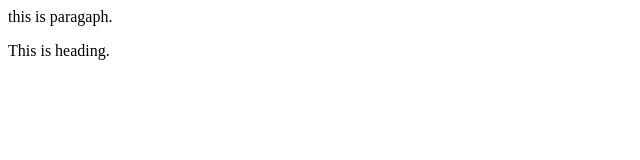
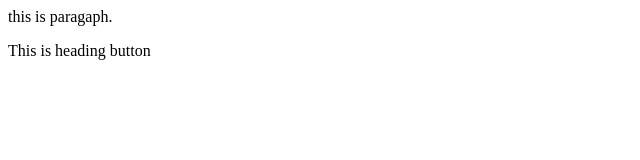
Before and after one commit to jimisha-prajapati/day1, a plain HTML site: page index.html in a window 1280 px wide. Shown: the full height of the page, 0-640 px from the left. Drawn offline with Linux system fonts and the light colour scheme.

```diff
--- a/index.html
+++ b/index.html
@@ -1,2 +1,2 @@
 <p>this is paragaph.</p>
- <h>This is heading.</h>
+ <h>This is heading button</h>
```
